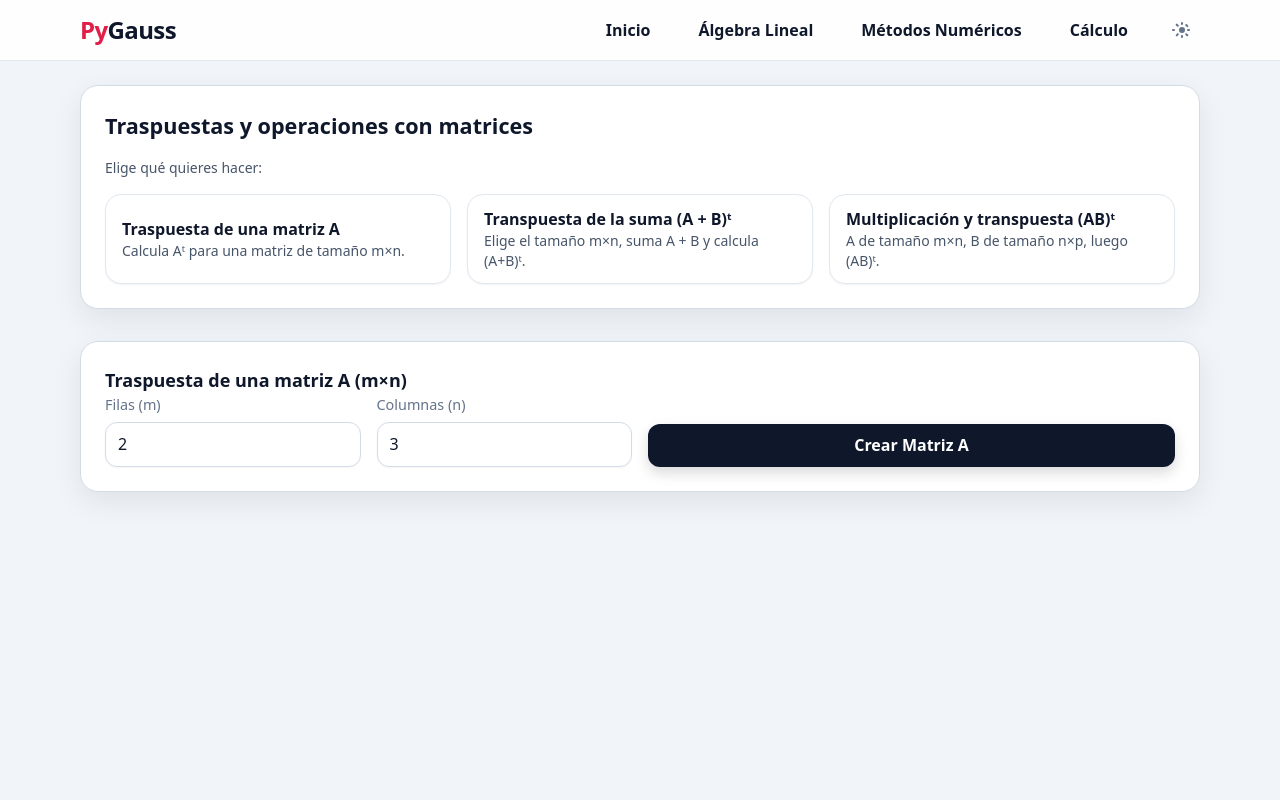
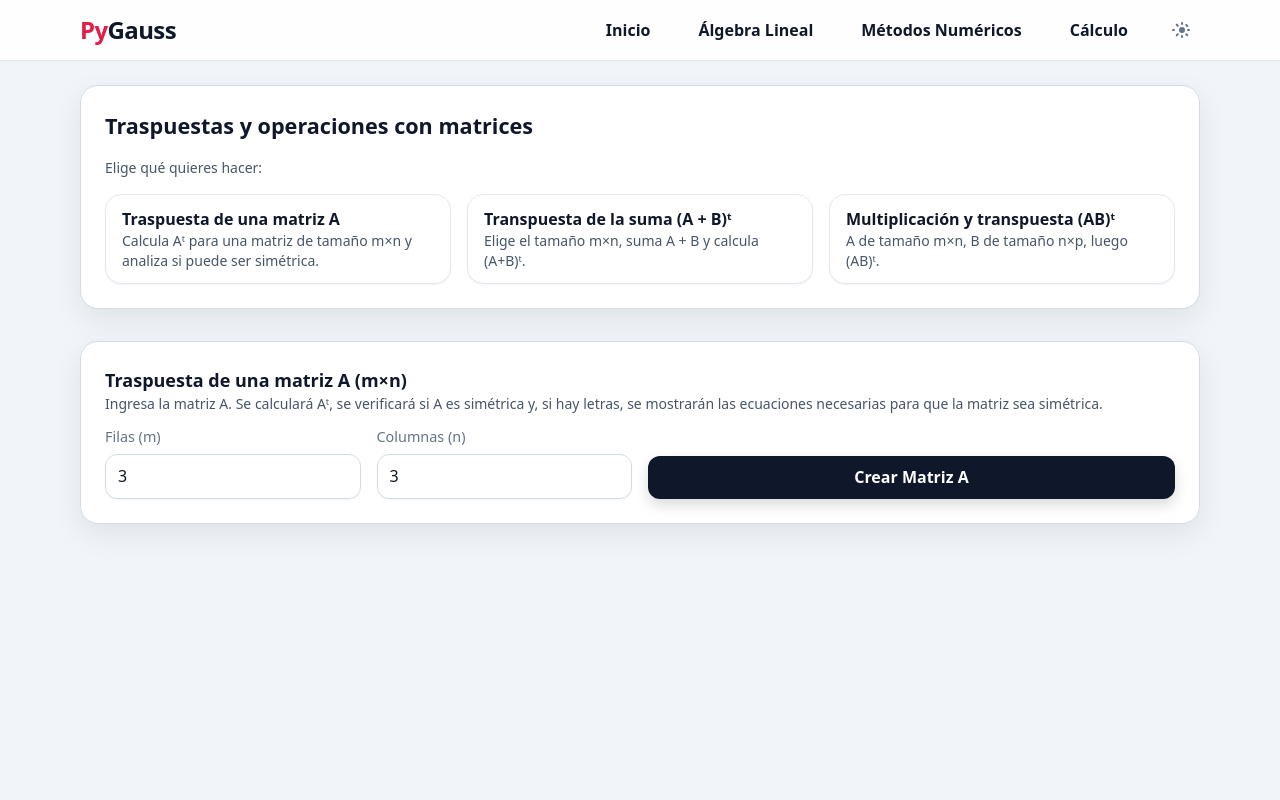
Before and after one commit to AndreEJA/pyGauss, a Python web app: template app/templates/traspuesta.html in a window 1280 px wide. Run offline with Jinja, Linux system fonts and the light colour scheme; the template is opened without the code that fills it, so the values that code supplies are empty; some libraries are stand-ins or nearby versions.

Commit message:
Simetria de una matriz traspuesta

```diff
--- a/app/static/js/traspuesta.js
+++ b/app/static/js/traspuesta.js
@@ -174,6 +174,150 @@ function parseNumero(str) {
   return Number.isFinite(v) ? v : 0;
 }
 
+/* ========= helpers nuevos para el modo "con letras" ========= */
+
+// ¿La matriz tiene alguna entrada que sea solo letras? (x, y, z, a, etc.)
+function matrizTieneVariablesSimples(A) {
+  const reVar = /^[A-Za-z]+$/;
+  for (const fila of A) {
+    for (let v of fila) {
+      v = (v || "").trim();
+      if (reVar.test(v)) return true;
+    }
+  }
+  return false;
+}
+
+// Transpuesta puramente como texto (sin evaluar nada)
+function transponerMatrizTexto(A) {
+  const m = A.length;
+  const n = A[0].length;
+  const AT = [];
+  for (let j = 0; j < n; j++) {
+    AT[j] = [];
+    for (let i = 0; i < m; i++) {
+      AT[j][i] = A[i][j];
+    }
+  }
+  return AT;
+}
+
+/* ========= comprobar si A es simétrica usando A y Aᵗ ========= */
+function evaluarSimetria(A, AT) {
+  const simMsg = document.getElementById("sim-msg");
+  if (!simMsg) return;
+
+  // limpiar texto y clases base
+  simMsg.innerHTML = "";
+  simMsg.className = "mt-3 text-sm";
+
+  if (!A.length || !A[0] || A.length !== A[0].length) {
+    simMsg.innerHTML =
+      "La matriz A no es cuadrada, por lo tanto <strong>no puede ser simétrica</strong>.";
+    simMsg.classList.add("text-amber-600");
+    return;
+  }
+
+  const n = A.length;
+  let esSimetrica = true;
+  const detalles = [];
+
+  for (let i = 0; i < n; i++) {
+    for (let j = i + 1; j < n; j++) {
+      let aij = (A[i][j] ?? "").trim();
+      let aji = (A[j][i] ?? "").trim();
+
+      if (aij === "") aij = "0";
+      if (aji === "") aji = "0";
+
+      if (aij !== aji) {
+        esSimetrica = false;
+        detalles.push(
+          `a<sub>${i + 1},${j + 1}</sub> = ${aij} ≠ a<sub>${j + 1},${
+            i + 1
+          }</sub> = ${aji}`
+        );
+      }
+    }
+  }
+
+  if (esSimetrica) {
+    simMsg.innerHTML =
+      "La matriz A <strong>es simétrica</strong> porque se cumple A = Aᵗ (todos los elementos a<sub>ij</sub> coinciden con a<sub>ji</sub>).";
+    simMsg.classList.add("text-emerald-600");
+  } else {
+    let html = `
+      <span class="block mb-1 text-rose-600 font-medium">
+        La matriz A <strong>NO es simétrica</strong> porque A ≠ Aᵗ.
+      </span>
+      <span class="block text-slate-700 mb-1">
+        Se encontraron diferencias en las siguientes posiciones (pares en espejo):
+      </span>
+      <ul class="list-disc list-inside text-slate-700">
+    `;
+    for (const d of detalles) {
+      html += `<li>${d}</li>`;
+    }
+    html += "</ul>";
+    simMsg.innerHTML = html;
+  }
+}
+
+/* ========= encontrar valores/ecuaciones para que A sea simétrica ========= */
+function resolverSimetriaConVariables(A) {
+  const n = A.length;
+  const resultados = [];
+
+  if (!A[0] || n !== A[0].length) {
+    return {
+      ok: false,
+      msg: "La matriz no es cuadrada; no se pueden encontrar valores para que sea simétrica."
+    };
+  }
+
+  for (let i = 0; i < n; i++) {
+    for (let j = i + 1; j < n; j++) {
+      const aij = (A[i][j] ?? "").trim();
+      const aji = (A[j][i] ?? "").trim();
+
+      const n1 = Number(aij);
+      const n2 = Number(aji);
+
+      const esNum1 = !isNaN(n1);
+      const esNum2 = !isNaN(n2);
+
+      // ambos numéricos
+      if (esNum1 && esNum2) {
+        if (n1 !== n2) {
+          resultados.push(
+            `No hay forma de hacer simétrica este par: a<sub>${i + 1},${j +
+              1}</sub> = ${aij} ≠ a<sub>${j + 1},${i + 1}</sub> = ${aji}`
+          );
+        }
+        continue;
+      }
+
+      // uno número y otro "variable"
+      if (esNum1 && !esNum2) {
+        resultados.push(`${aji} = ${aij}`);
+      } else if (!esNum1 && esNum2) {
+        resultados.push(`${aij} = ${aji}`);
+      } else {
+        // ambos parecen letras / expresiones
+        if (aij !== aji) {
+          resultados.push(`${aij} = ${aji}`);
+        }
+      }
+    }
+  }
+
+  return {
+    ok: true,
+    ecuaciones: resultados
+  };
+}
+
+/* ================== DOMContentLoaded ================== */
 document.addEventListener("DOMContentLoaded", () => {
   /* ==========================================
      MENÚ PRINCIPAL: mostrar/ocultar módulos
@@ -234,6 +378,19 @@ document.addEventListener("DOMContentLoaded", () => {
 
       crearTabla(m, n, "tabla-A");
       document.getElementById("zona-matriz").classList.remove("hidden");
+
+      // limpiar resultado y mensajes cuando se recrea la matriz
+      const zonaRes = document.getElementById("zona-resultado");
+      if (zonaRes) zonaRes.classList.add("hidden");
+      const simMsg = document.getElementById("sim-msg");
+      if (simMsg) {
+        simMsg.innerHTML = "";
+        simMsg.className = "mt-3 text-sm text-slate-600";
+      }
+      const simVars = document.getElementById("sim-vars");
+      if (simVars) {
+        simVars.innerHTML = "";
+      }
     });
   }
 
@@ -242,6 +399,51 @@ document.addEventListener("DOMContentLoaded", () => {
       const matriz = leerTabla("tabla-A");
       if (msg) msg.textContent = "Calculando...";
 
+      // ¿Hay variables tipo x, y, z? → modo solo-frontend
+      const tieneVars = matrizTieneVariablesSimples(matriz);
+
+      if (tieneVars) {
+        // 1) calcular A^T en el frontend (sin backend)
+        const AT = transponerMatrizTexto(matriz);
+        renderMatrix(AT, "tabla-resultado");
+        document
+          .getElementById("zona-resultado")
+          .classList.remove("hidden");
+
+        // 2) evaluar simetría con A y A^T
+        evaluarSimetria(matriz, AT);
+
+        // 3) ecuaciones para que sea simétrica
+        const sol = resolverSimetriaConVariables(matriz);
+        const eqDiv = document.getElementById("sim-vars");
+        if (eqDiv) {
+          if (!sol.ok) {
+            eqDiv.innerHTML = `<p class="mt-2 text-sm text-rose-600">${sol.msg}</p>`;
+          } else if (!sol.ecuaciones.length) {
+            eqDiv.innerHTML = `
+              <p class="mt-2 text-sm text-emerald-600">
+                No se encontraron variables: la matriz ya está completamente numérica.
+              </p>`;
+          } else {
+            let html = `
+              <h4 class="mt-4 font-semibold text-sm text-slate-900">
+                Valores/ecuaciones para que A sea simétrica:
+              </h4>
+              <ul class="list-disc list-inside text-sm text-slate-700 mt-1">
+            `;
+            sol.ecuaciones.forEach((e) => {
+              html += `<li>${e}</li>`;
+            });
+            html += "</ul>";
+            eqDiv.innerHTML = html;
+          }
+        }
+
+        if (msg) msg.textContent = "";
+        return; // importante: no llamar al backend
+      }
+
+      // ----- MODO NUMÉRICO NORMAL (sin letras) → usar backend -----
       try {
         const resp = await fetch("/matrices/operaciones/traspuesta/resolver", {
           method: "POST",
@@ -252,10 +454,38 @@ document.addEventListener("DOMContentLoaded", () => {
         const js = await resp.json();
 
         if (js.ok) {
+          // mostrar Aᵗ
           renderMatrix(js.resultado, "tabla-resultado");
           document
             .getElementById("zona-resultado")
             .classList.remove("hidden");
+
+          // evaluar si A es simétrica usando A y Aᵗ
+          evaluarSimetria(matriz, js.resultado);
+
+          // en modo numérico, también podemos intentar ecuaciones,
+          // pero normalmente no habrá letras:
+          const sol = resolverSimetriaConVariables(matriz);
+          const eqDiv = document.getElementById("sim-vars");
+          if (eqDiv) {
+            if (!sol.ok) {
+              eqDiv.innerHTML = `<p class="mt-2 text-sm text-rose-600">${sol.msg}</p>`;
+            } else if (!sol.ecuaciones.length) {
+              eqDiv.innerHTML = "";
+            } else {
+              let html = `
+                <h4 class="mt-4 font-semibold text-sm text-slate-900">
+                  Valores/ecuaciones para que A sea simétrica:
+                </h4>
+                <ul class="list-disc list-inside text-sm text-slate-700 mt-1">
+              `;
+              sol.ecuaciones.forEach((e) => {
+                html += `<li>${e}</li>`;
+              });
+              html += "</ul>";
+              eqDiv.innerHTML = html;
+            }
+          }
         } else {
           alert(js.error || "Error");
         }
--- a/app/templates/traspuesta.html
+++ b/app/templates/traspuesta.html
@@ -47,7 +47,7 @@
       >
         <p class="font-semibold text-slate-900">Traspuesta de una matriz A</p>
         <p class="text-sm text-slate-600">
-          Calcula Aᵗ para una matriz de tamaño m×n.
+          Calcula Aᵗ para una matriz de tamaño m×n y analiza si puede ser simétrica.
         </p>
       </button>
 
@@ -83,10 +83,14 @@
       <h3 class="text-lg font-semibold text-slate-900">
         Traspuesta de una matriz A (m×n)
       </h3>
+      <p class="text-sm text-slate-600 mb-3">
+        Ingresa la matriz A. Se calculará Aᵗ, se verificará si A es simétrica y, si hay letras,
+        se mostrarán las ecuaciones necesarias para que la matriz sea simétrica.
+      </p>
       <div class="grid grid-cols-1 sm:grid-cols-4 gap-4 items-end">
         <label class="block">
           <span class="lbl">Filas (m)</span>
-          <input id="inp-filas" type="number" min="1" value="2" class="input" />
+          <input id="inp-filas" type="number" min="1" value="3" class="input" />
         </label>
         <label class="block">
           <span class="lbl">Columnas (n)</span>
@@ -121,8 +125,8 @@
         <button class="key" data-ins="e">e</button>
       </div>
 
-      <div class="mt-4 flex gap-3">
-        <button id="btn-resolver" class="btn-accent">Calcular Aᵗ</button>
+      <div class="mt-4 flex gap-3 items-center">
+        <button id="btn-resolver" class="btn-accent">Calcular Aᵗ y analizar simetría</button>
         <span id="msg" class="text-sm text-slate-500"></span>
       </div>
     </section>
@@ -132,6 +136,12 @@
       <div class="overflow-auto max-h-[50vh] rounded-xl border border-slate-200">
         <table id="tabla-resultado" class="matrix-table w-full"></table>
       </div>
+
+      <!-- Mensaje de simetría -->
+      <p id="sim-msg" class="mt-3 text-sm text-slate-600"></p>
+
+      <!-- NUEVO: ecuaciones / valores para que A sea simétrica -->
+      <div id="sim-vars" class="mt-4 text-sm text-slate-800"></div>
     </section>
   </section>
 
```
